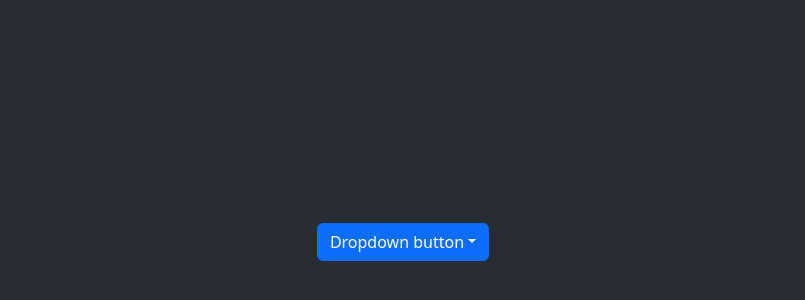
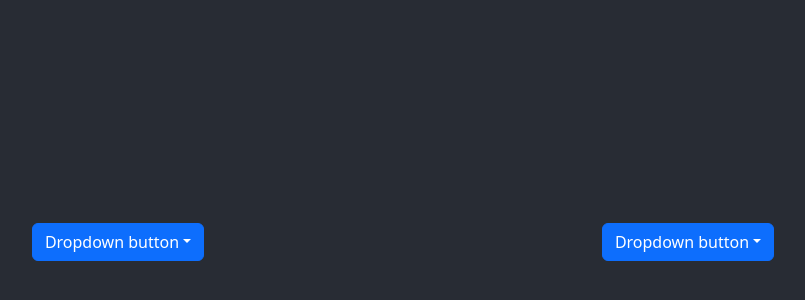
Before and after one commit to dchickabasapa/sps-2022-t54, a React (Create React App) app in the folder my-app/: page / in a window 1280 px wide. Shown: the part 160-460 px from the top of the page, without its empty margins (237-1042 px from the left). Built offline with nearby package versions, Linux system fonts and the light colour scheme.

Commit message:
Add another drop down menu

```diff
--- a/my-app/src/App.js
+++ b/my-app/src/App.js
@@ -1,11 +1,17 @@
 import './App.css';
+import { Col, Container, Row } from 'react-bootstrap';
 import DropdownMenu from './components/dropdown';
 
 function App() {
   return (
     <div className="App">
       <header className="App-header">
-        <DropdownMenu></DropdownMenu>
+        <Container>
+          <Row>
+            <Col><DropdownMenu></DropdownMenu></Col>
+            <Col><DropdownMenu></DropdownMenu></Col>
+          </Row>
+        </Container>
       </header>
     </div>
   );
```
